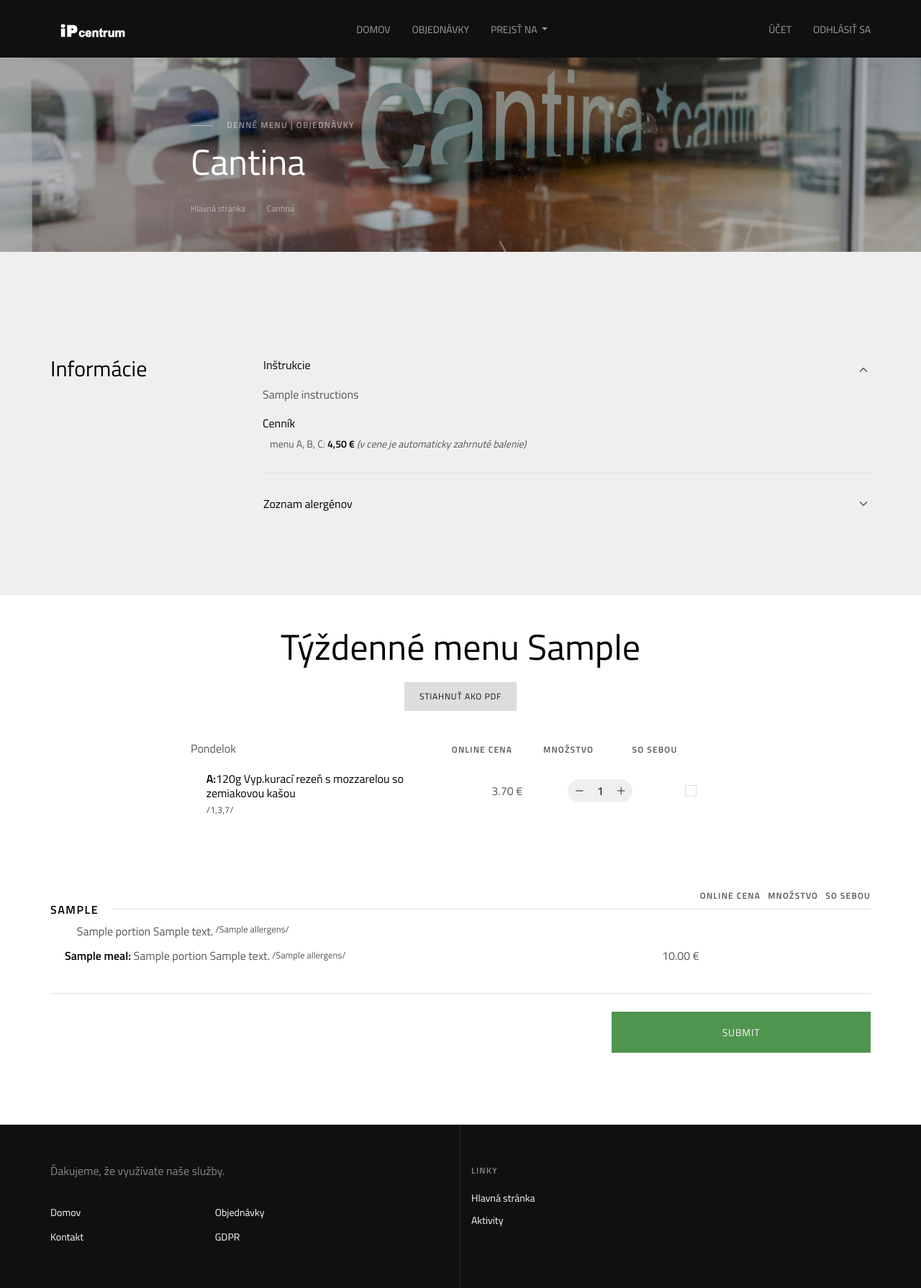
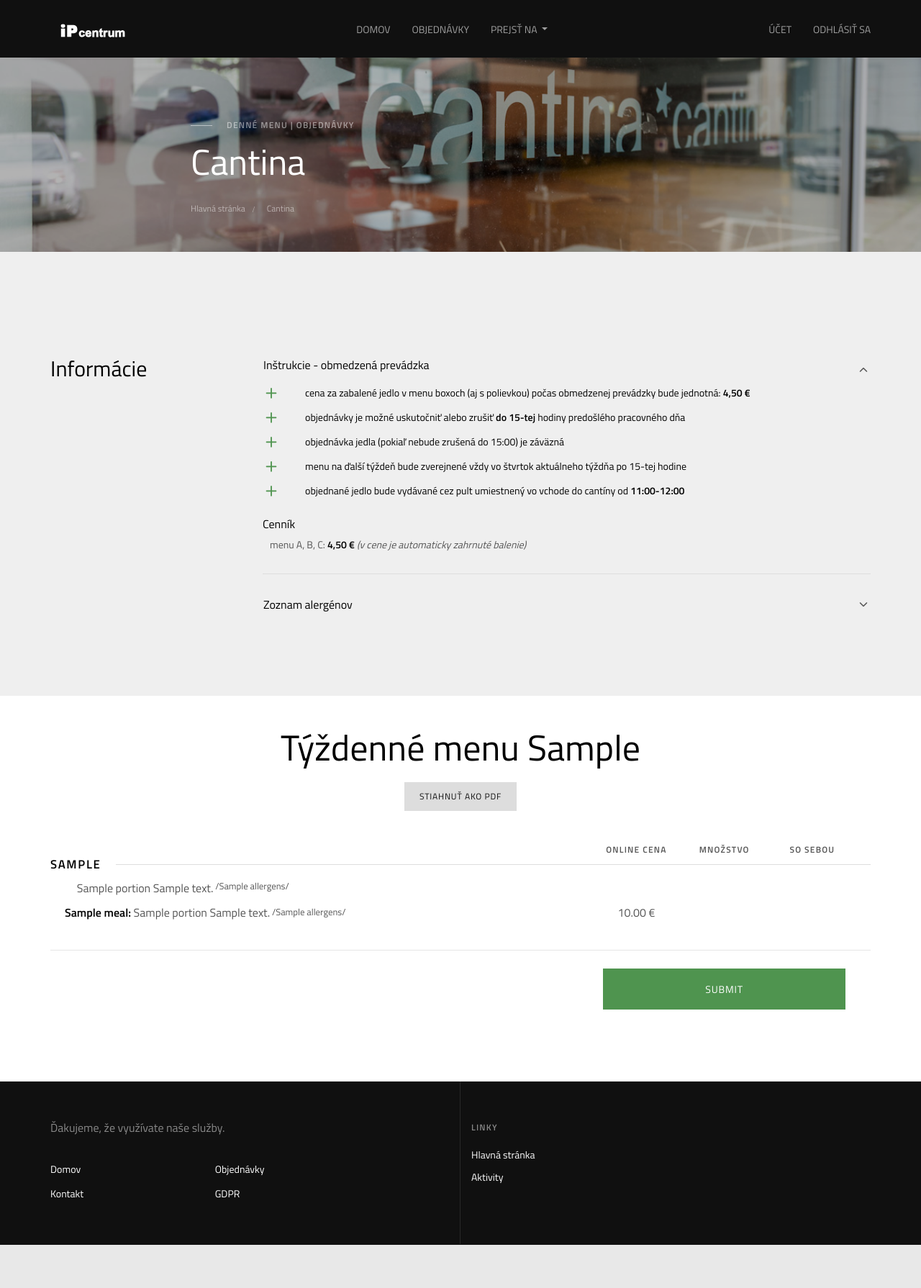
Before and after one commit to borisrakovan/ipcantina, a Python web app: template ipcantina/app/main/templates/index.html in a window 1280 px wide. Shown: the whole page at 72% size. After the commit the page ends 1730 px from the top, so only its background shows below. Run offline with Jinja, Linux system fonts and the light colour scheme; the template is opened without the code that fills it: most values are stand-ins (such as "Sample title", 1, 10 or a date in 2020); form fields are guessed from the names that the template uses; some libraries are stand-ins or nearby versions; some web fonts are replaced.

Commit message:
finished redesign

```diff
--- a/ipcantina/app/main/routes.py
+++ b/ipcantina/app/main/routes.py
@@ -138,7 +138,6 @@
 
     else:
         if 'upload' in request.form:
-            print(request.args, request.files, request.form)
             # check if the post request has the file part
             if 'file' not in request.files:
                 flash("HTTP request neobsahuje žiaden súbor.", category='danger')
--- a/ipcantina/app/main/templates/_menu_form.html
+++ b/ipcantina/app/main/templates/_menu_form.html
@@ -5,11 +5,11 @@
             <form class="" action="" method="post" novalidate>
                 {{ form.hidden_tag() }}
                     {% for day in range(menu|length) %}
-                    <h3 class="menu-section-title text-black">{{ utils.svk_weekday_from_int(day) }}</h3>
+                            <h3 class="menu-section-title text-black mb-0 mb-lg-1">{{ utils.svk_weekday_from_int(day) }}</h3>
                             <div class="menu-form-section text-center px-0 px-lg-2 mb-4">
                             {% if menu[day] is not none %}
                                 {% if menu[day]['soup'] is not none %}
-                        <div class="mb-1 d-flex justify-content-center justify-content-lg-start">
+                                <div class="soup mb-0 mb-lg-1 d-flex justify-content-start justify-content-lg-start">
                                     <b class="invisible">P:</b>
                                     <span class=""> &nbsp;{{ menu[day]['soup'].portion }}&nbsp;</span>
                                     <span class="">
@@ -33,17 +33,19 @@
                                 {% for field in form.fields[day].subfields %}
                                     {{ field.hidden_tag() }}
                                 {% endfor %}
-                        <p><em>Zatvorené</em></p>
+
+                                <p class="text-left"><em>Zatvorené</em></p>
                             {% endif %}
                             </div>
                     {% endfor %}
-        <hr>
-        <div class="row justify-content-center justify-content-lg-end">
+                <hr class="d-none d-lg-block">
+                <div class="row justify-content-center justify-content-lg-end mx-lg-2">
                     <div class="col-md-6 col-lg-4">
                         {{ form.submit(class_='btn btn-lg btn-primary btn-block mt-1') }}
                     </div>
                 </div>
             </form>
+
         </div>
     </div>
 
--- a/ipcantina/app/main/templates/_menu_row.html
+++ b/ipcantina/app/main/templates/_menu_row.html
@@ -1,6 +1,6 @@
 
-<div class="row mb-2 mb-md-1 menu-row gutter-0">
-    <div class="col-12 col-lg-9 d-flex flex-row align-items-center px-2 pl-lg-0 justify-content-lg-start">
+<div class="row mb-0 mb-lg-1 py-0 menu-row gutter-0">
+    <div class="col-12 col-lg-8 d-flex flex-row align-items-center px-2 pl-lg-0 py-2 py-lg-0 justify-content-lg-start">
         <b class="text-black">
             {{ meals[i].label }}:
         </b> &nbsp;<span class="portion-size">{{ meals[i].portion }}&nbsp;</span>
@@ -12,12 +12,12 @@
         {% endfor %}
         {{ field.subfields[i].hidden_tag() }}
     </div>
-    <div class="row mt-1 pr-lg-0 mt-lg-0 col-12 col-lg-3 d-flex align-items-center justify-content-lg-end
+    <div class="d-flex col-12 col-lg-4 py-2 py-lg-0 justify align-items-center justify-content-lg-end
      justify-content-around
      {% if utils.deadline_passed(meals[i].date) %} inactive{% endif %}">
-        <div class="col-4"><span class="price-tag"><span>{{ "%.2f" % (meals[i].price)}}</span> &euro;</span></div>
-        <div class="col-4"> <div class="mx-2">{{ field.subfields[i].amount(size=1) }}</div></div>
-        <div class="col-4">
+        <div class="col-4 price-tag"><span><span class="price">{{ "%.2f" % (meals[i].price)}}</span> &euro;</span></div>
+        <div class="col-4 incrementor"> {{ field.subfields[i].amount(size=1) }}</div>
+        <div class="col-4 take-away">
             <div class="d-flex justify-content-center align-items-center">
                 {{ field.subfields[i].take_away(size=1, class_='take-away') }}
                 <div class="d-block d-lg-none mx-1">{{ field.subfields[i].take_away.label }}</div>
--- a/ipcantina/app/main/templates/index.html
+++ b/ipcantina/app/main/templates/index.html
@@ -52,39 +52,39 @@
                             <h2 class="mb-0">
                                 <button class="btn btn-link" type="button" data-toggle="collapse"
                                         data-target="#collapse-3-1" aria-expanded="true" aria-controls="collapse-3-1">
-                                    Inštrukcie
+                                    Inštrukcie - obmedzená prevádzka
                                 </button>
                             </h2>
                         </div>
                         <div id="collapse-3-1" class="collapse show" aria-labelledby="heading-3-1"
                              data-parent="#accordion-3">
                             <div class="card-body">
-                                <p>
-                                    {{ instructions|safe }}
-                                </p>
-                                <!--<ul class="list-group list-group-minimal">-->
-                                <!--<li class="list-group-item d-flex align-items-center">-->
-                                <!--<i class="icon-Add fs-22 text-primary"></i>-->
-                                <!--<span>pri online objednávke jedla je cena o 30 centov nižšia</span>-->
-                                <!--</li>-->
-                                <!--<li class="list-group-item d-flex align-items-center">-->
-                                <!--<i class="icon-Add fs-22 text-primary"></i>-->
-                                <!--<span>objednávky je možné uskutočniť alebo zrušiť do 15-tej hodiny predošlého pracovného dňa</span>-->
-                                <!--</li>-->
-                                <!--<li class="list-group-item d-flex align-items-center">-->
-                                <!--<i class="icon-Add fs-22 text-primary"></i>-->
-                                <!--<span>objednávka jedla (pokiaľ nebude zrušená do 15:00) je záväzná</span>-->
-                                <!--</li>-->
-                                <!--<li class="list-group-item d-flex align-items-center">-->
-                                <!--<i class="icon-Add fs-22 text-primary"></i>-->
-                                <!--<span>menu na ďalší týždeň bude zverejnené vždy vo štvrtok aktuálneho týždňa po 15-tej hodine</span>-->
-                                <!--</li>-->
-                                <!--<li class="list-group-item d-flex align-items-center">-->
-                                <!--<i class="icon-Add fs-22 text-primary"></i>-->
-                                <!--<span>pri voľbe "so sebou" bude jedlo automaticky zabalené. Cena balenia je 0,30 €</span>-->
-                                <!--</li>-->
-                                <!--</ul>-->
-                                <!--<br>-->
+                                <!--<p>-->
+                                <!--{{ instructions|safe }}-->
+                                <!--</p>-->
+                                <ul class="list-group list-group-minimal">
+                                    <li class="list-group-item d-flex align-items-center">
+                                        <i class="icon-plus fs-22 text-primary"></i>
+                                        <span>cena za zabalené jedlo v menu boxoch (aj s polievkou) počas obmedzenej prevádzky bude jednotná: <b>4,50 € </b></span>
+                                    </li>
+                                    <li class="list-group-item d-flex align-items-center">
+                                        <i class="icon-plus fs-22 text-primary"></i>
+                                        <span>objednávky je možné uskutočniť alebo zrušiť <strong>do 15-tej</strong> hodiny predošlého pracovného dňa</span>
+                                    </li>
+                                    <li class="list-group-item d-flex align-items-center">
+                                        <i class="icon-plus fs-22 text-primary"></i>
+                                        <span>objednávka jedla (pokiaľ nebude zrušená do 15:00) je záväzná</span>
+                                    </li>
+                                    <li class="list-group-item d-flex align-items-center">
+                                        <i class="icon-plus fs-22 text-primary"></i>
+                                        <span>menu na ďalší týždeň bude zverejnené vždy vo štvrtok aktuálneho týždňa po 15-tej hodine</span>
+                                    </li>
+                                    <li class="list-group-item d-flex align-items-center">
+                                        <i class="icon-plus fs-22 text-primary"></i>
+                                        <span>objednané jedlo bude vydávané cez pult umiestnený vo vchode do cantíny od <b>11:00-12:00</b></span>
+                                    </li>
+                                </ul>
+                                <br>
                                 <h6 class="">Cenník</h6>
                                 <ul class="mb-0">
                                     <li class="d-flex align-items-center">
@@ -158,73 +158,30 @@
     </div>
 </section>
 <section class="pt-0">
+    {% if menu is not none %}
         <div class="container">
-        <div class="row mb-1 d-none d-lg-flex justify-content-center">
-            <div class="col-lg-8">
-                <div class="row pr-6">
-                    <div class="col-lg-6"><span>Pondelok</span></div>
-                    <div class="col-lg-2 text-center"><span class="eyebrow">online cena</span></div>
-                    <div class="col-lg-2 text-center"><span class="eyebrow">množstvo</span></div>
-                    <div class="col-lg-2 text-center"><span class="eyebrow">so sebou</span></div>
+            <div class="row gutter-0 justify-content-end d-none d-lg-flex px-2">
+                <div class="col-4">
+                    <div class="row gutter-0 text-center">
+
+                        <div class="col-4">
+                            <span class="eyebrow">online cena</span>
                         </div>
+                        <div class="col-4">
+                            <span class="eyebrow">množstvo</span>
                         </div>
-        </div>
-        <div class="row gutter-2 gutter-lg-4 justify-content-center">
-            <div class="col-lg-8 cart-item-list">
-                <div class="m-1 d-none d-block d-md-none">
-                    <h2>Pondelok</h2>
-                </div>
-                <!-- jedno jedlo  -->
-                <div class="menu-item">
-                    <div class="row align-items-center">
-                        <div class="col-12 col-lg-6">
-                            <div class="media media-product">
-                                <div class="media-body">
-                                    <h5 class="media-title mt-1"><b>A:</b>120g Vyp.kurací rezeň s mozzarelou so
-                                        zemiakovou kašou</h5>
-                                    <span class="small">/1,3,7/</span>
-                                </div>
-                            </div>
-                        </div>
-                        <div class="col-4 col-lg-2 text-center">
-                            <span class="menu-item-price">3.70 €</span>
-                        </div>
-                        <div class="col-4 col-lg-2 text-center">
-                            <div class="counter">
-                                <span class="counter-minus icon-minus" field="qty-1"></span>
-                                <input type="text" name="qty-1" class="counter-value" value="1" min="1" max="10">
-                                <span class="counter-plus icon-plus" field="qty-1"></span>
-                            </div>
-                        </div>
-                        <div class="col-4 col-lg-2 text-center">
-                            <div class="custom-control custom-checkbox">
-                                <input type="checkbox" class="custom-control-input" id="customCheck2">
-                                <label class="custom-control-label" for="customCheck2"><p
-                                        class="d-none d-block d-md-none">So sebou</p></label>
+                        <div class="col-4">
+                            <span class="eyebrow">so sebou</span>
                         </div>
                     </div>
                 </div>
             </div>
         </div>
-        </div>
-    </div>
-</section>
-<section class="pt-0">
-    <div class="container">
-
-        <!--<div class="col-lg-2 text-center"><span class="eyebrow">online cena</span></div>-->
-        <!--<div class="col-lg-2 text-center"><span class="eyebrow">množstvo</span></div>-->
-        <!--<div class="col-lg-2 text-center"><span class="eyebrow">so sebou</span></div>-->
-        <ul class="d-none d-lg-flex pr-2 pr-lg-0 justify-content-center justify-content-lg-end">
-            <li class="mr-1 eyebrow">online cena</li>
-            <li class="mr-1 eyebrow">množstvo</li>
-            <li class="eyebrow">so sebou</li>
-        </ul>
-    </div>
-    {% if menu is not none %}
     {% include '_menu_form.html' %}
     {% else %}
+        <div class="container text-center">
             <p class="lead">Menu na daný týždeň bude nahraté čoskoro. Ospravedlňujeme sa za čakanie.</p>
+        </div>
     {% endif %}
 </section>
 
--- a/ipcantina/app/static/style.css
+++ b/ipcantina/app/static/style.css
@@ -41,7 +41,7 @@
 .text-sm {
     font-size: 0.8em;
 }
-
+/*
 .incrementor {
 	color: black;
 }
@@ -75,6 +75,7 @@
     margin: 0 4px;
 }
 
+*/
 input[disabled="disabled"] {
     opacity: 0.6;
 }
@@ -87,7 +88,7 @@
     justify-content: space-between;
     flex: 0;
     width: 100%;
-    font-size: 1rem;
+    font-size: 1.05rem;
     font-family: "Titillium Web", sans-serif;
     font-weight: 600;
     text-transform: uppercase;
@@ -114,6 +115,10 @@
   opacity: 0.6;
 }
 
+.breadcrumb-item + .breadcrumb-item::before {
+    content: "/";
+}
+
 /* lg */
 @media (max-width: 1200px) {
     .menu-section-title::before {
@@ -125,13 +130,24 @@
     .menu-section-title.current::before {
         border-top: 1px solid #20c997;
     }
+
+    .menu-section-title {
+        top: 10px;
+    }
+
     .menu-row {
-        padding: 15px 0;
+        padding: 20px 0;
         border: 1px solid #dddddd;
+        border-top: none;
     }
     .menu-row>div:first-child {
         border-bottom: 1px solid #dddddd;
         padding-bottom: 15px;
+    }
+    .soup {
+        border: 1px solid #dddddd;
+        border-top: none;
+        padding: 20px 0;
     }
 }
 .text-black {
```
Also changed, not shown: ipcantina/app/main/menu.py (+7 -3 lines), ipcantina/app/static/js/cantina.js (+12 -14 lines). Lines whose indentation alone changed are shown as unchanged.
